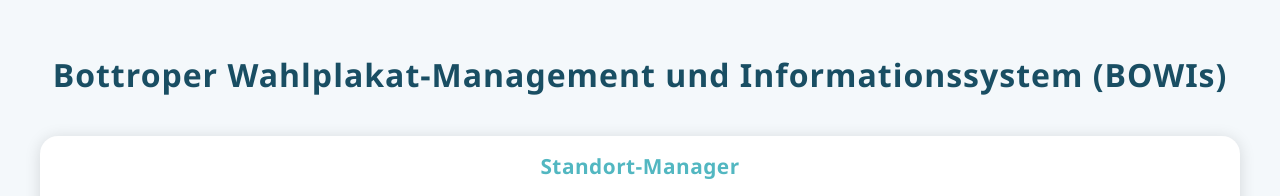
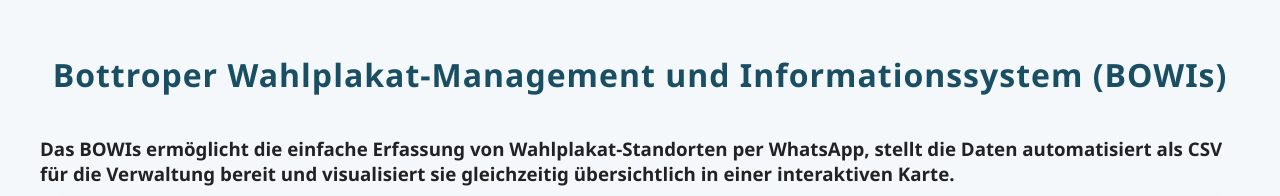
Before and after one commit to BenjaminBleske/BOWIs, a plain HTML site: page index.html in a window 1280 px wide. Shown: the top 196 px of the page. Drawn offline with Linux system fonts and the light colour scheme; grey boxes are pictures that could not be loaded.

Commit message:
Update index.html

```diff
--- a/index.html
+++ b/index.html
@@ -77,6 +77,7 @@
 <body>
   <div class="container">
     <h1> Bottroper Wahlplakat-Management und Informationssystem (BOWIs)</h1>
+    <h3> Das BOWIs ermöglicht die einfache Erfassung von Wahlplakat-Standorten per WhatsApp, stellt die Daten automatisiert als CSV für die Verwaltung bereit und visualisiert sie gleichzeitig übersichtlich in einer interaktiven Karte.</h3>
 
     <div class="iframe-card">
       <div class="iframe-title">Standort-Manager</div>
```
